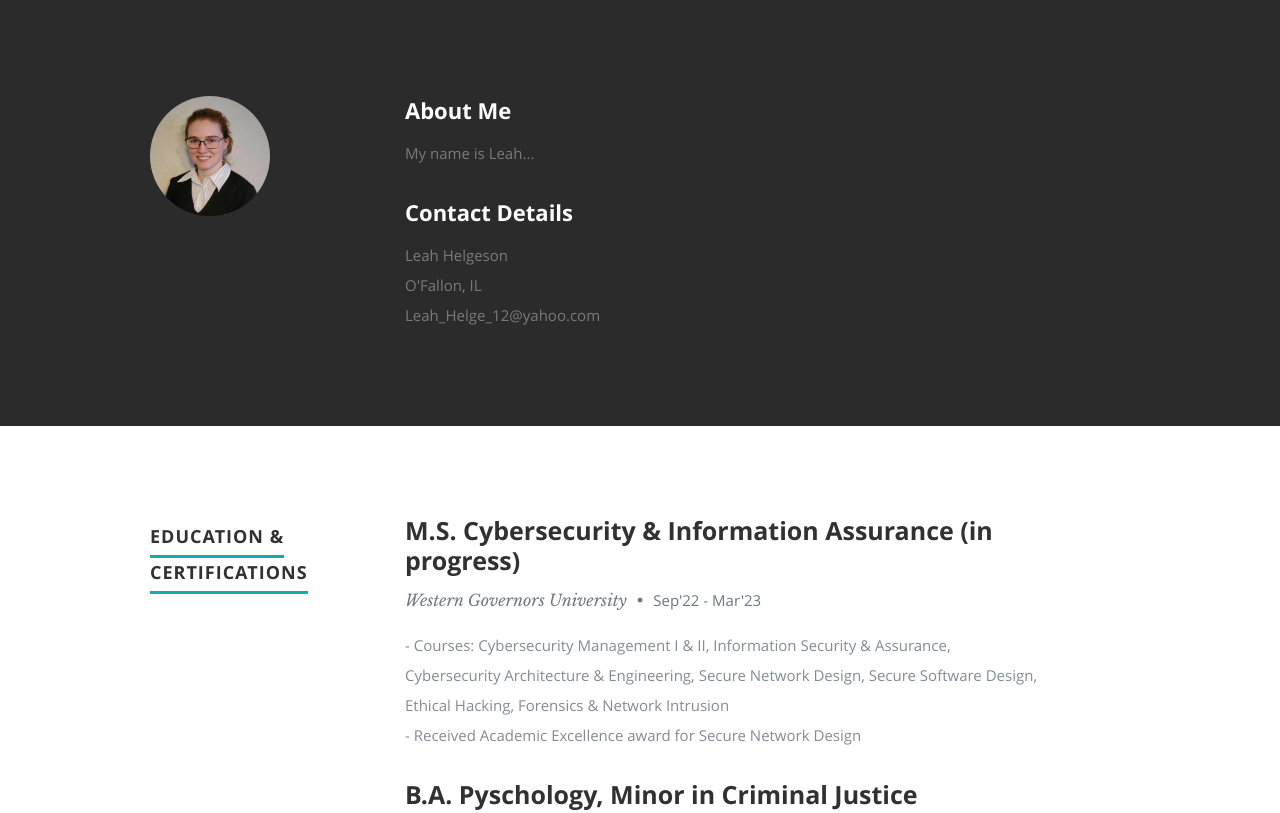
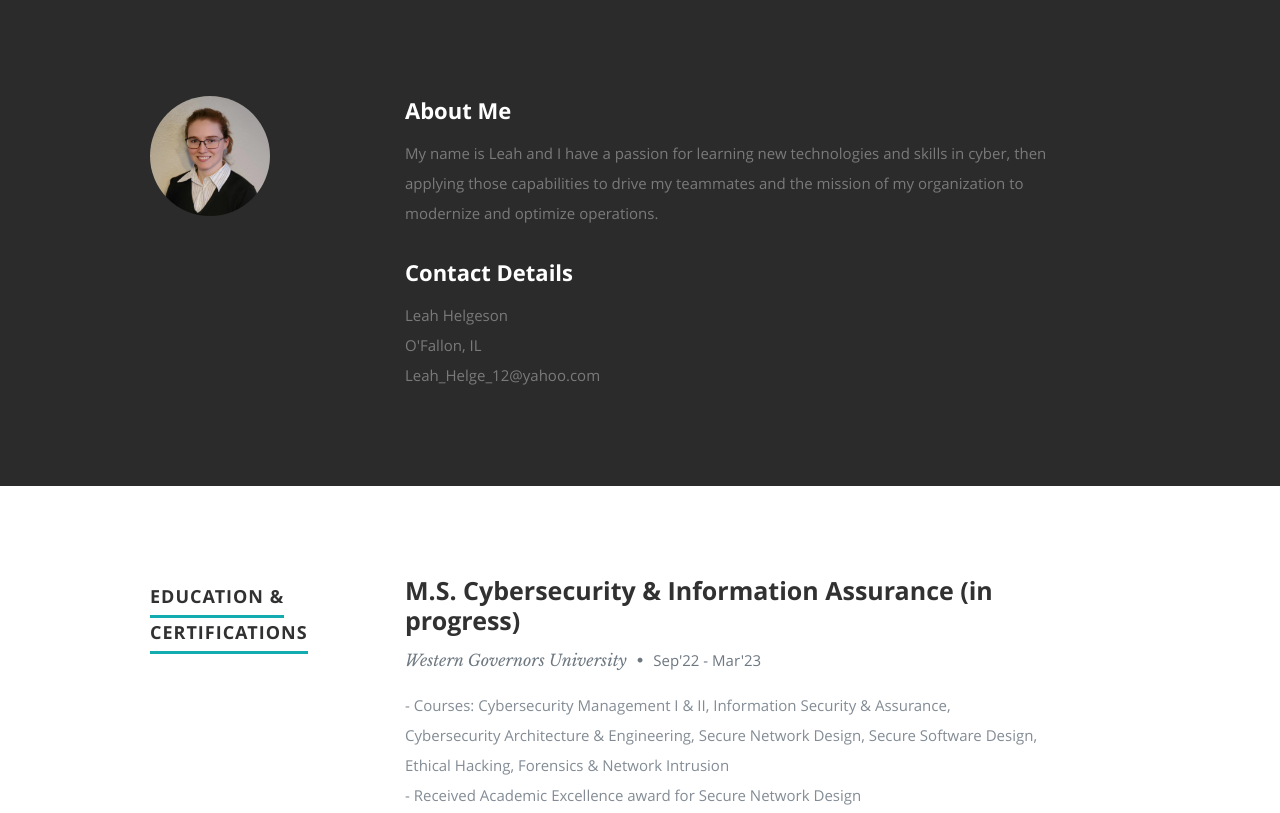
Before and after one commit to MsSnorlax/resume_website, a plain HTML site: page index.html in a window 1280 px wide. Shown: the part 800-1613 px from the top of the page. Drawn offline with nearby package versions, Linux system fonts and the light colour scheme.

Commit message:
small updates

```diff
--- a/index.html
+++ b/index.html
@@ -90,7 +90,7 @@
 
             <h2>About Me</h2>
 
-            <p>My name is Leah...</p>
+            <p>My name is Leah and I have a passion for learning new technologies and skills in cyber, then applying those capabilities to drive my teammates and the mission of my organization to modernize and optimize operations.</p>
 
             <div class="row">
 
@@ -398,6 +398,7 @@
                   <p>
                   - Selected for Tier 4 of the <a href="https://www.wicys.org/benefits/security-training-scholarship" target="_blank">WiCyS Security Training Scholarship</a> <br>
                   - Selected for Scholarship to Attend the <a href="https://www.wicys.org/events/wicys-2023/" target="_blank">WiCyS 2023 Conference</a><br>
+                  - Honor Graduate, TSA Academy
                   - Academic Excellence in Secure Network Design, Western Governors University <br>
                   </p>
 
```
